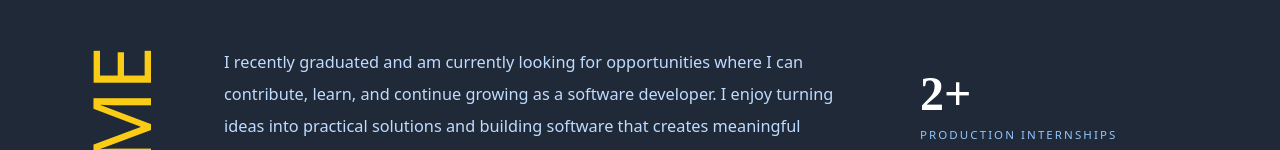
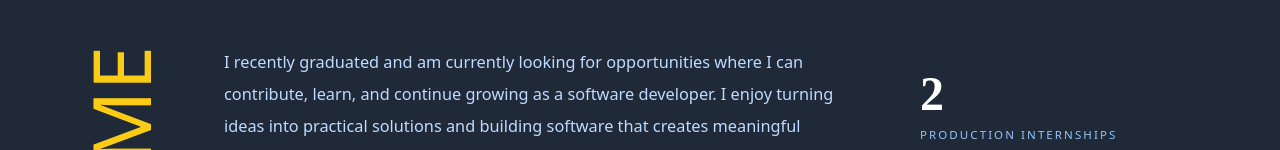
Before and after one commit to pprachhiii/Prachi-s-Portfolio, a React (Vite) app: page / in a window 1280 px wide. Shown: the part 802-952 px from the top of the page. Built offline with nearby package versions, Linux system fonts and the light colour scheme.

Commit message:
Update AboutSection.tsx

```diff
--- a/src/components/AboutSection.tsx
+++ b/src/components/AboutSection.tsx
@@ -117,7 +117,7 @@ const AboutSection = () => {
                   fontFamily: 'var(--serif-display)',
                 }}
               >
-                2+
+                2
               </div>
 
               <div
```
